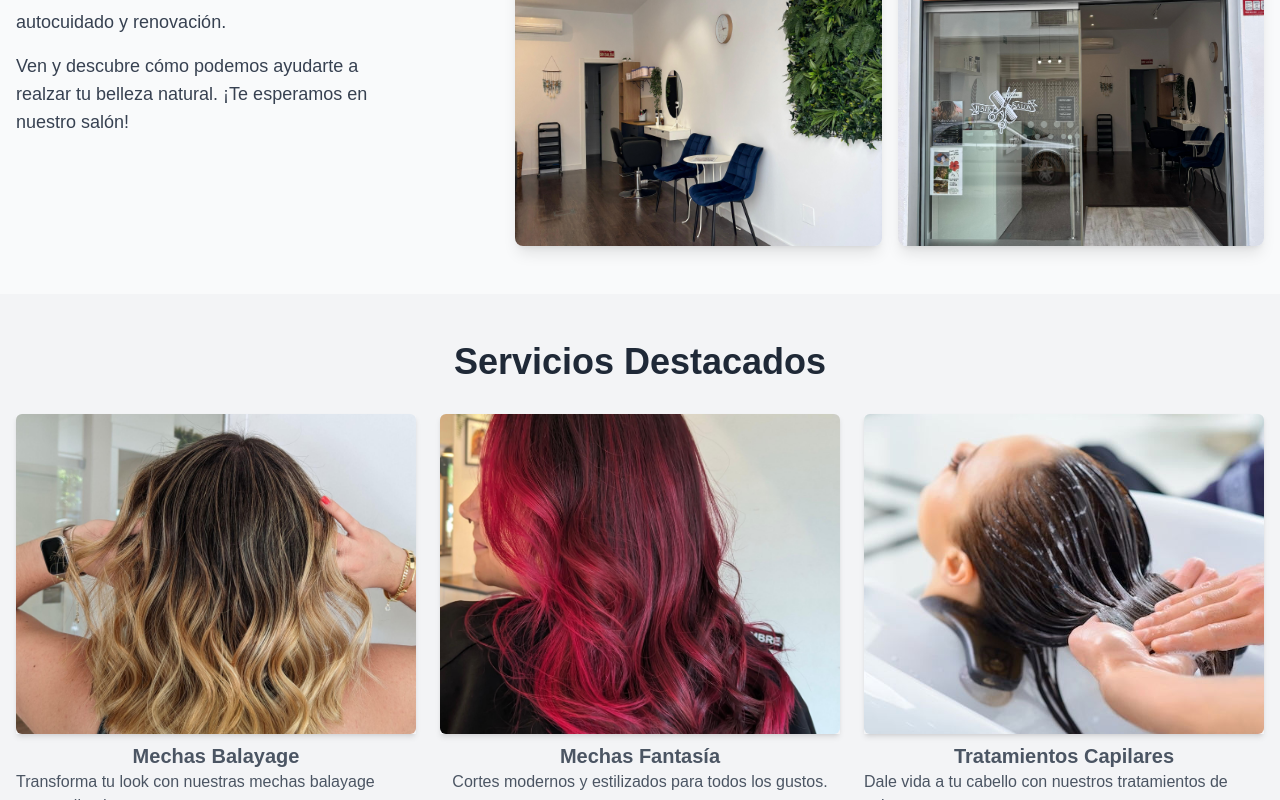
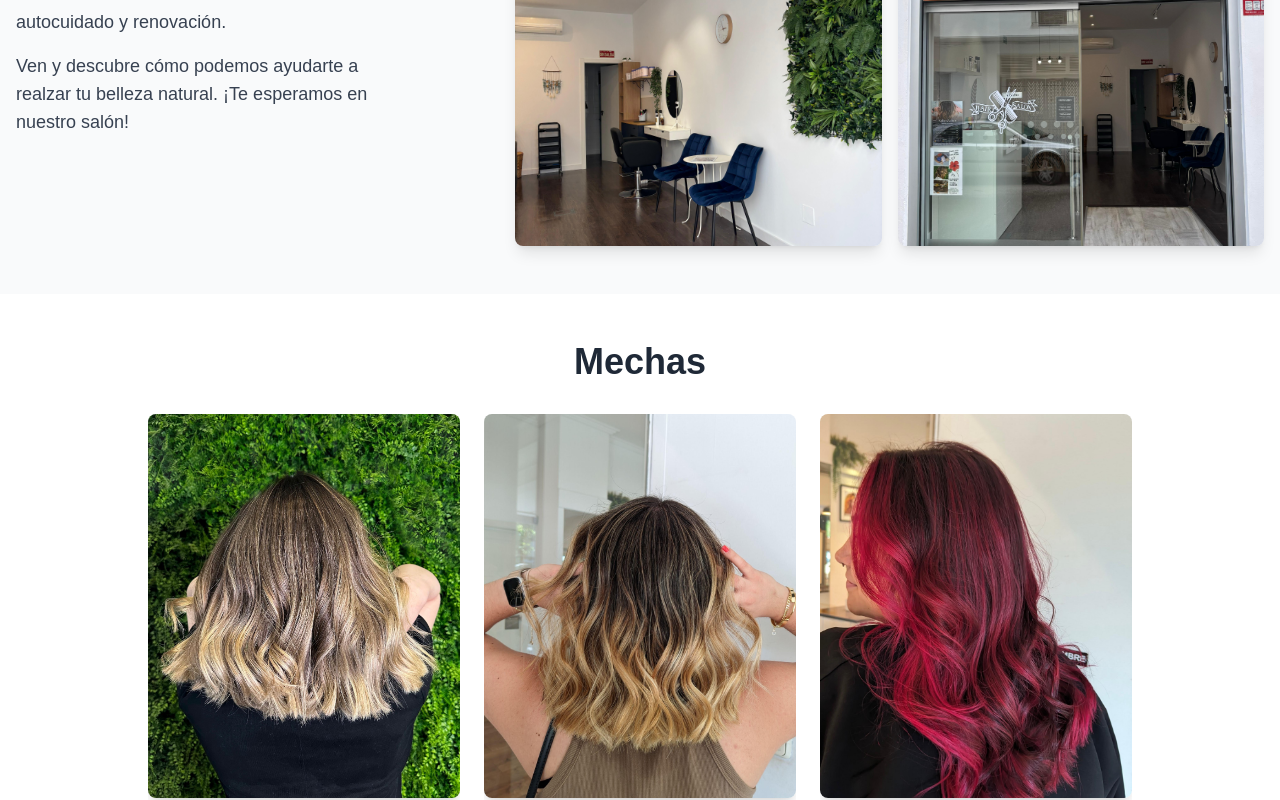
Before and after one commit to elucifurr/zafiro-salon, a Next.js app: page / in a window 1280 px wide. Shown: the part 2000-2800 px from the top of the page. Built offline with nearby package versions, Linux system fonts and the light colour scheme.

Commit message:
nueva seccion mechas

```diff
--- a/app/globals.css
+++ b/app/globals.css
@@ -25,9 +25,3 @@ body {
     text-wrap: balance;
   }
 }
-
-.custom-service:hover {
-  transform: scale(1.05);
-  transition: transform 0.3s ease;
-  box-shadow: 0 4px 20px rgba(0, 0, 0, 0.2); /* Aumentar la sombra al hacer hover */
-}
--- a/app/page.js
+++ b/app/page.js
@@ -4,6 +4,7 @@ import Services from '@/components/Services';
 import Contact from '@/components/Contact';
 import About from '@/components/About';
 import About2 from '@/components/About2';
+import MechasSection from '@/components/MechasSection';
 
 const HomePage = () => {
   return (
@@ -11,6 +12,7 @@ const HomePage = () => {
       <Hero />
       <About />
       <About2 />
+      <MechasSection />
       <Services />
       <Contact />
     </>
--- a/components/About.jsx
+++ b/components/About.jsx
@@ -1,12 +1,24 @@
 // components/About.js
+'use client'
+
 import Image from 'next/image';
+import { motion } from 'framer-motion';
+
 
 const About = () => {
   return (
     <section id="about" className="py-12 bg-gray-100 relative">
       <div className="container mx-auto px-4">
         <div className="flex flex-col lg:flex-row items-center justify-between">
-          <div className="lg:w-1/2 mb-6 lg:mb-0">
+
+        <motion.div
+            className="lg:w-1/2 mb-6 lg:mb-0"
+            initial={{ x: -200, opacity: 0 }}
+            whileInView={{ x: 0, opacity: 1 }}
+            transition={{ duration: 0.8 }}
+            viewport={{ once: true }}
+        >
+          <div className=" mb-6 lg:mb-0">
             <Image
               src="/images/carmen.png" // Ruta de la imagen
               alt="Zafiro Hair and Beauty"
@@ -15,7 +27,16 @@ const About = () => {
               className="rounded-lg shadow-lg object-cover mb-6 lg:mb-0"
             />
           </div>
-          <div className="lg:w-1/2 mb-6 lg:mb-0">
+        </motion.div>
+
+        <motion.div
+            className="lg:w-1/2 mb-6 lg:mb-0"
+            initial={{ x: 200, opacity: 0 }}
+            whileInView={{ x: 0, opacity: 1 }}
+            transition={{ duration: 0.8 }}
+            viewport={{ once: true }}
+        >
+          <div className="mb-6 lg:mb-0">
             <h2 className="text-4xl font-bold text-center lg:text-left text-gray-800 mb-4">Sobre mí</h2>
             <p className="text-lg text-gray-700 mb-4">
               En Zafiro Hair and Beauty, nuestra pasión es resaltar la belleza de cada cliente.
@@ -31,6 +52,7 @@ const About = () => {
               ¡Te esperamos en nuestro salón!
             </p>
           </div>
+        </motion.div>
         </div>
       </div>
     </section>
--- a/components/About2.jsx
+++ b/components/About2.jsx
@@ -1,12 +1,21 @@
-// components/About2.js
+'use client'; // Asegura que todo este componente se renderice del lado del cliente
+
 import Image from 'next/image';
+import { motion } from 'framer-motion';
 
 const About2 = () => {
   return (
     <section id="about" className="py-12 bg-gray-50 relative">
       <div className="container mx-auto px-4">
         <div className="flex flex-col lg:flex-row items-center justify-between">
-          <div className="lg:w-2/6 mb-6 lg:mb-0 pr-10">
+          {/* Animación para el texto */}
+          <motion.div
+            className="lg:w-2/6 mb-6 lg:mb-0 pr-10"
+            initial={{ x: -200, opacity: 0 }}
+            whileInView={{ x: 0, opacity: 1 }}
+            transition={{ duration: 0.8 }}
+            viewport={{ once: true }}
+          >
             <h2 className="text-4xl font-bold text-center lg:text-left text-gray-800 mb-4">El Salón</h2>
             <p className="text-lg text-gray-700 mb-4">
               En Zafiro Hair and Beauty, nuestra pasión es resaltar la belleza de cada cliente.
@@ -21,11 +30,20 @@ const About2 = () => {
               Ven y descubre cómo podemos ayudarte a realzar tu belleza natural.
               ¡Te esperamos en nuestro salón!
             </p>
-          </div>
-          <div className="lg:w-3/5 mb-6 lg:mb-0 mt-4">
+          </motion.div>
+
+          {/* Animación para las imágenes */}
+          <motion.div
+            className="lg:w-3/5 mb-6 lg:mb-0 mt-4"
+            initial={{ x: 200, opacity: 0 }}
+            whileInView={{ x: 0, opacity: 1 }}
+            transition={{ duration: 0.8 }}
+            viewport={{ once: true }}
+          >
             <div className="grid grid-cols-2 gap-4">
-              <div className="relative w-full lg:h-80 sm:h-48"> {/* Ajuste de altura para pantallas pequeñas */}
-                <Image
+              {/* Imagen 1 */}
+              <div className="relative w-full h-64 lg:h-80">
+              <Image
                   src="/images/salon1.png"
                   alt="Salon 1"
                   width={500} // Ancho fijo
@@ -61,7 +79,7 @@ const About2 = () => {
                 />
               </div>
             </div>
-          </div>
+          </motion.div>
         </div>
       </div>
     </section>
--- a/components/CustomService.jsx
+++ b/components/CustomService.jsx
@@ -4,12 +4,12 @@ import Image from 'next/image';
 const CustomService = ({ title, description, image }) => {
   return (
     <div className="flex flex-col items-center mb-4">
-      <div className="relative w-full h-80 mb-2 overflow-hidden custom-service shadow-md">
+      <div className="relative w-full h-96 mb-2 overflow-hidden shadow-md">
         <Image
           src={image}
           alt={title}
-          layout="fill" // Esto asegura que la imagen ocupe todo el contenedor
-          className="rounded-md object-cover" // Mantiene el redondeo en las esquinas
+          fill // Esto asegura que la imagen ocupe todo el contenedor
+          className="rounded-lg object-cover" // Mantiene el redondeo en las esquinas
         />
       </div>
       <h3 className="text-xl font-semibold text-gray-600">{title}</h3>
--- /dev/null
+++ b/components/MechaCard.jsx
@@ -0,0 +1,23 @@
+// components/MechaCard.js
+import Image from 'next/image';
+
+const MechaCard = ({ imageSrc, title, description }) => {
+  return (
+    <div className="overflow-hidden bg-white"> {/* Contenedor sin bordes redondeados */}
+      <div className="relative h-96"> {/* Aumenta la altura según tus necesidades */}
+        <Image
+          src={imageSrc}
+          alt={title}
+          fill
+          className="object-cover rounded-lg shadow-lg" // Bordes redondeados solo en la imagen
+        />
+      </div>
+      <div className="p-4 text-center">
+        <h3 className="text-xl font-semibold text-gray-800">{title}</h3>
+        <p className="text-gray-600">{description}</p>
+      </div>
+    </div>
+  );
+};
+
+export default MechaCard;
--- /dev/null
+++ b/components/MechasSection.jsx
@@ -0,0 +1,78 @@
+// components/MechasSection.js
+import MechaCard from './MechaCard';
+
+const MechasSection = () => {
+  const mechas = [
+    {
+      imageSrc: '/images/balayage.png',
+      title: 'Balayage',
+      description: 'Mechas suaves que imitan el efecto del sol, ideales para un look natural y luminoso.'
+    },
+    {
+      imageSrc: '/images/balayage2.png',
+      title: 'Babylights',
+      description: 'Mechas finas que aportan luz y frescura al rostro, perfectas para un toque sutil.'
+    },
+    {
+      imageSrc: '/images/mechas-fantasia.png',
+      title: 'Ombré',
+      description: 'Un degradado elegante que va de oscuro a claro, creando un contraste impresionante.'
+    },
+    {
+      imageSrc: '/images/mechas-fantasia.png',
+      title: 'Ombré',
+      description: 'Un degradado elegante que va de oscuro a claro, creando un contraste impresionante.'
+    },
+    {
+      imageSrc: '/images/balayage.png',
+      title: 'Babylights',
+      description: 'Mechas finas que aportan luz y frescura al rostro, perfectas para un toque sutil.'
+    },
+    {
+      imageSrc: '/images/balayage2.png',
+      title: 'Ombré',
+      description: 'Un degradado elegante que va de oscuro a claro, creando un contraste impresionante.'
+    },
+    {
+      imageSrc: '/images/balayage2.png',
+      title: 'Ombré',
+      description: 'Un degradado elegante que va de oscuro a claro, creando un contraste impresionante.'
+    },
+    {
+      imageSrc: '/images/mechas-fantasia.png',
+      title: 'Babylights',
+      description: 'Mechas finas que aportan luz y frescura al rostro, perfectas para un toque sutil.'
+    },
+    {
+      imageSrc: '/images/balayage.png',
+      title: 'Ombré',
+      description: 'Un degradado elegante que va de oscuro a claro, creando un contraste impresionante.'
+    },
+    {
+      imageSrc: '/images/balayage.png',
+      title: 'Ombré',
+      description: 'Un degradado elegante que va de oscuro a claro, creando un contraste impresionante.'
+    },
+  ];
+
+  return (
+    <section className="py-12 bg-white">
+      <div className="container mx-auto px-4">
+        <h2 className="text-4xl font-bold text-center text-gray-800 mb-8">Mechas</h2>
+        <div className="flex flex-wrap justify-center gap-6">
+          {mechas.map((mecha, index) => (
+            <div key={index} className="flex-shrink-0 w-full sm:w-1/2 md:w-1/3 lg:w-1/4"> {/* Ajusta el ancho aquí */}
+              <MechaCard
+                imageSrc={mecha.imageSrc}
+                title={mecha.title}
+                description={mecha.description}
+              />
+            </div>
+          ))}
+        </div>
+      </div>
+    </section>
+  );
+};
+
+export default MechasSection;
--- a/components/Navbar.jsx
+++ b/components/Navbar.jsx
@@ -27,6 +27,7 @@ const Navbar = () => {
         <div className="hidden lg:flex space-x-6">
           {/* Enlaces de navegación alineados a la derecha */}
           <Link href="#about" className="text-gray-600 hover:text-blue-500 py-2">Sobre Nosotros</Link>
+          <Link href="#mechas" className="text-gray-600 hover:text-blue-500 py-2">Mechas</Link>
           <Link href="#services" className="text-gray-600 hover:text-blue-500 py-2">Servicios</Link>
           <Link href="#contact" className="text-gray-600 hover:text-blue-500 py-2">Contacto</Link>
           {/* Botón de reserva */}
@@ -55,6 +56,7 @@ const Navbar = () => {
           <div className="flex flex-col space-y-2 px-4 py-2">
             <div className="flex flex-col items-end space-y-2 w-full">
               <Link href="#about" className="text-gray-600 hover:text-blue-500 text-right">Sobre Nosotros</Link>
+              <Link href="#mechas" className="text-gray-600 hover:text-blue-500 text-right">Mechas</Link>
               <Link href="#services" className="text-gray-600 hover:text-blue-500 text-right">Servicios</Link>
               <Link href="#contact" className="text-gray-600 hover:text-blue-500 text-right">Contacto</Link>
               <Link href="https://www.fresha.com/book-now/zafiro-kuufio2y/all-offer?lid=1393036&pId=1322901&hl=es-ES&gei=ZtcTZ-uPELCIxc8P48SN8QM&rwg_token=AJKvS9Vgu-amWamMTDSfKTSLdt9hzjsEUzZlxStzYGoXaOye0kBtTlLerzWEkBxFoF9CH6BAD6QLW0FjssDeClgqLZA9_6sI5A%3D%3D"
--- a/package.json
+++ b/package.json
@@ -9,6 +9,7 @@
     "lint": "next lint"
   },
   "dependencies": {
+    "framer-motion": "^11.11.9",
     "next": "14.2.15",
     "react": "^18",
     "react-dom": "^18",
```
Also changed, not shown: 1 other file (tests, documents, lock files or other folders).
